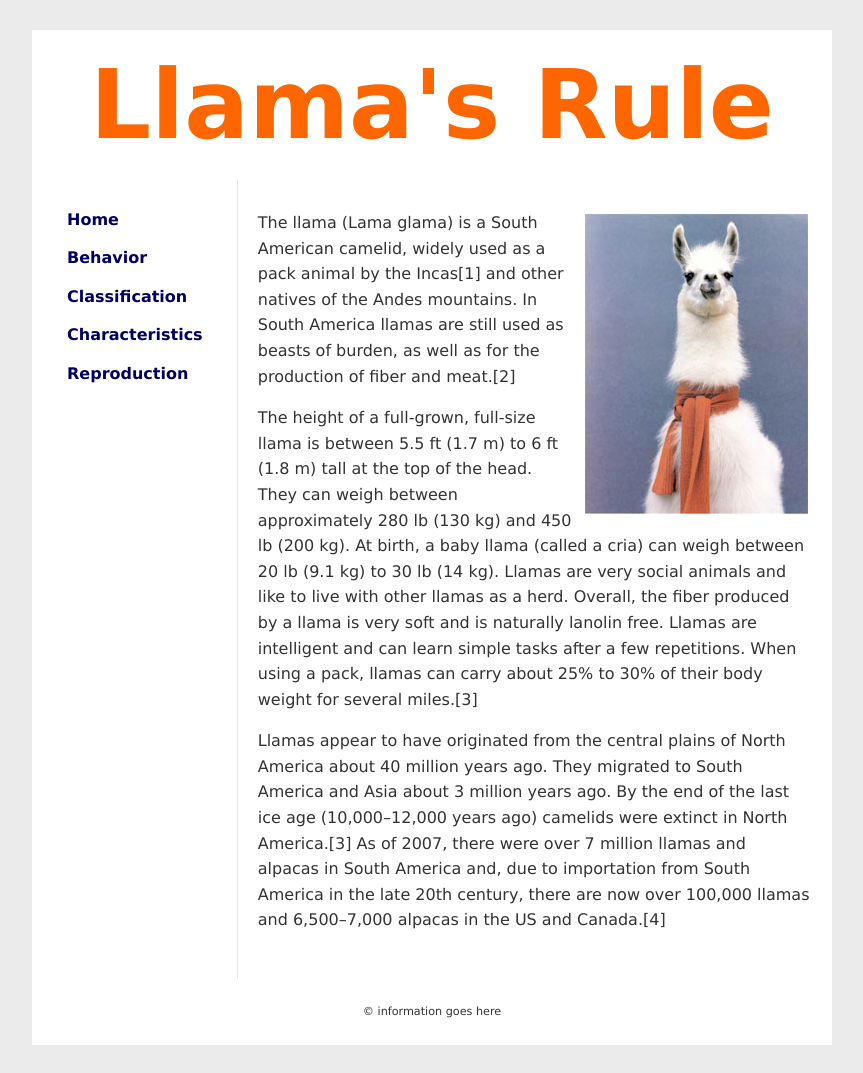
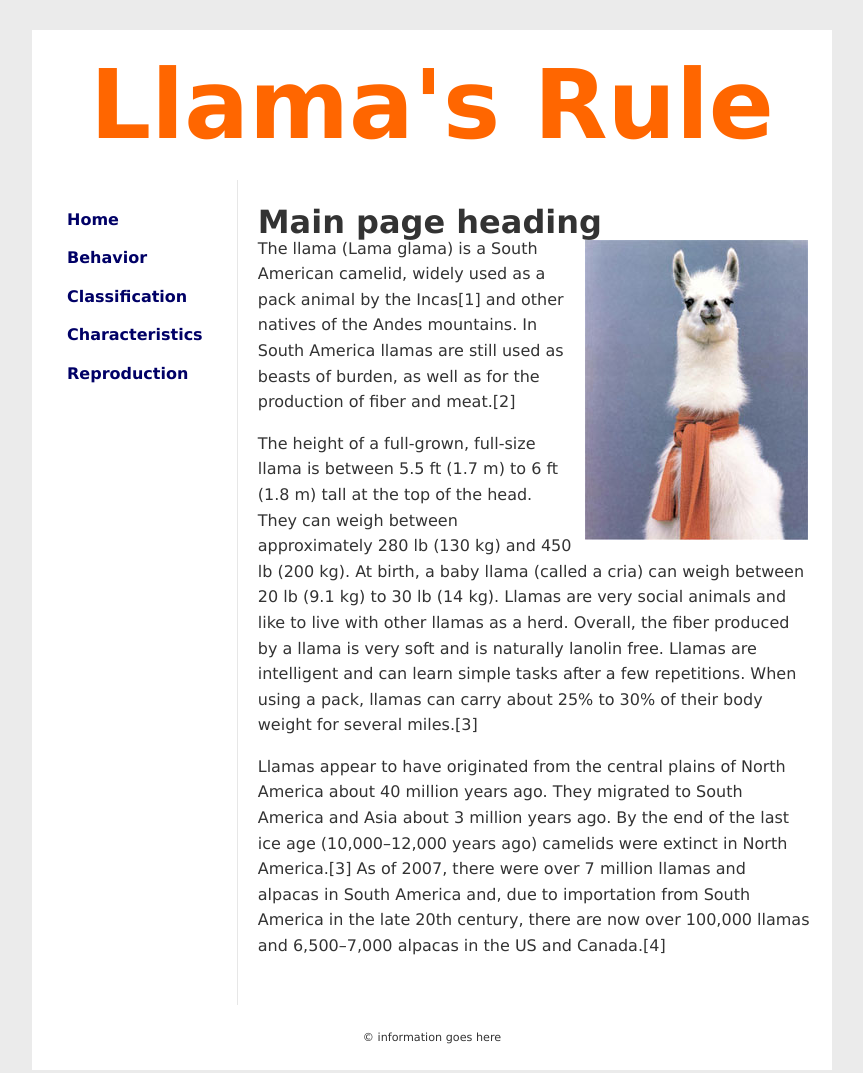
Before and after one commit to riamar9/llama-site, a plain HTML site: page index.html in a window 1280 px wide. Shown: the whole page, without its empty margins (208-1071 px from the left). Drawn offline with nearby package versions, Linux system fonts and the light colour scheme.

Commit message:
added heading

```diff
--- a/index.html
+++ b/index.html
@@ -31,6 +31,7 @@
         </nav>
 
         <main>
+            <h1>Main page heading</h1>
             <p><img src="images/llama01.jpg" alt="llama" width="223" height="300" class="alignright">The llama (Lama
                 glama) is a South American camelid, widely used as a pack animal by the Incas[1] and other natives of
                 the Andes mountains. In South America llamas are still used as beasts of burden, as well as for the
```
